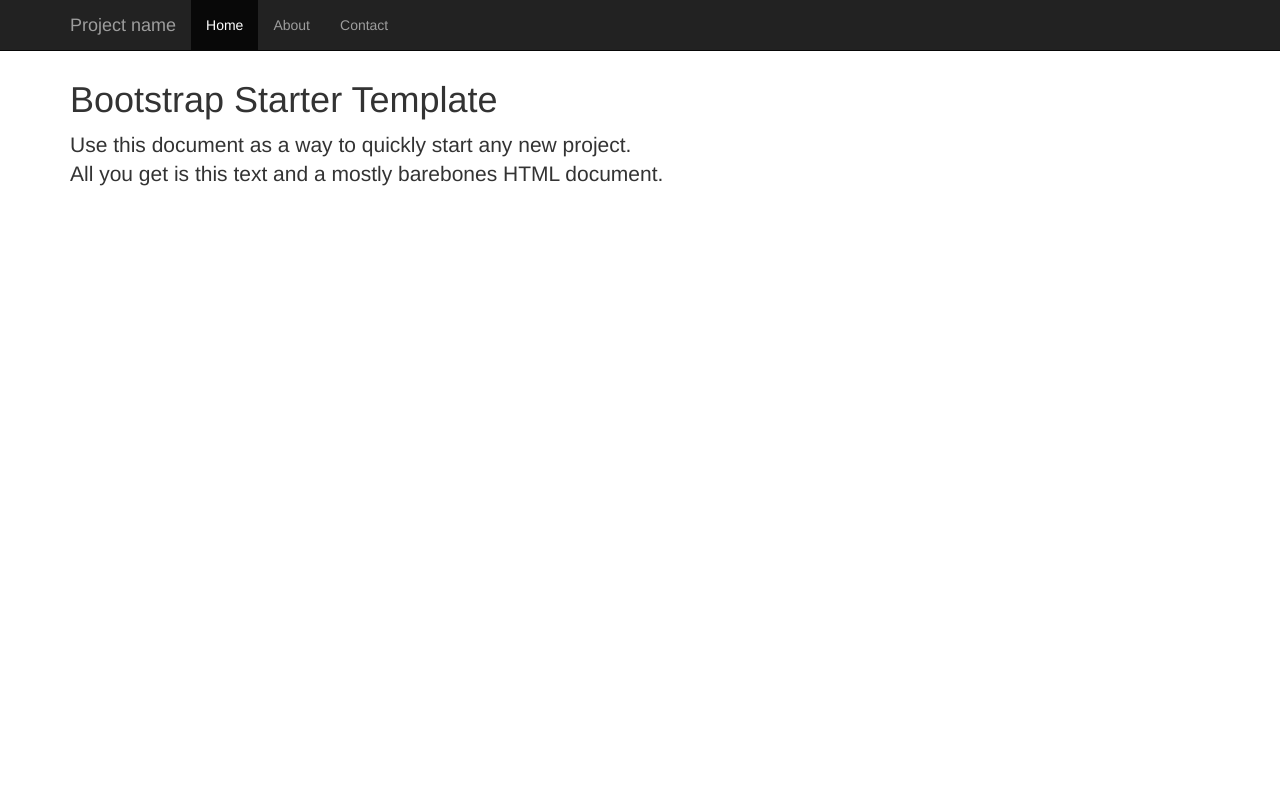
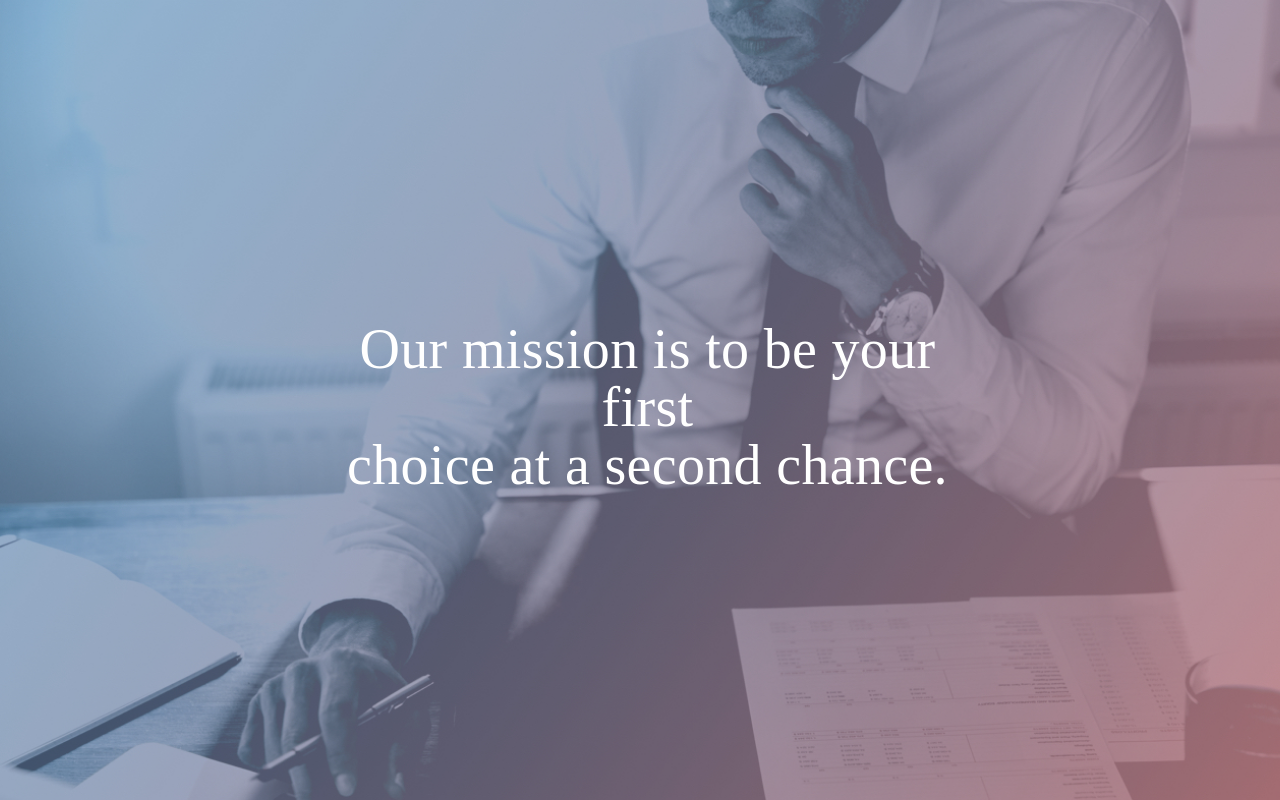
Before and after one commit to aroldoa/https---gitlab.com-levelupthemes-html-appeals-theme, a plain HTML site: page index.html in a window 1280 px wide. Drawn offline with nearby package versions, Linux system fonts and the light colour scheme.

Commit message:
added Masthead and Animation
— added gsap

```diff
--- a/index.html
+++ b/index.html
@@ -11,6 +11,8 @@
     <!-- Bootstrap -->
     <link href="https://maxcdn.bootstrapcdn.com/bootstrap/3.3.7/css/bootstrap.min.css" rel="stylesheet" integrity="sha384-BVYiiSIFeK1dGmJRAkycuHAHRg32OmUcww7on3RYdg4Va+PmSTsz/K68vbdEjh4u" crossorigin="anonymous">
 
+    <link href="style.css" rel="stylesheet"/>
+
     <!-- HTML5 shim and Respond.js for IE8 support of HTML5 elements and media queries -->
     <!-- WARNING: Respond.js doesn't work if you view the page via file:// -->
     <!--[if lt IE 9]>
@@ -21,7 +23,7 @@
 
 <body>
 
-    <nav class="navbar navbar-inverse navbar-fixed-top">
+   <!-- <nav class="navbar navbar-inverse navbar-fixed-top">
         <div class="container">
             <div class="navbar-header">
                 <button type="button" class="navbar-toggle collapsed" data-toggle="collapse" data-target="#navbar" aria-expanded="false" aria-controls="navbar">
@@ -39,25 +41,40 @@
                     <li><a href="#contact">Contact</a></li>
                 </ul>
             </div>
+
+       </div>
+    </nav>
             <!--/.nav-collapse -->
-        </div>
-    </nav>
 
 
+    <section id="masthead">
 
-    <div class="container">
-        <br><br><br>
-        <h1>Bootstrap Starter Template</h1>
-        <p class="lead">Use this document as a way to quickly start any new project.
-            <br> All you get is this text and a mostly barebones HTML document.</p>
-    </div>
-    <!-- /.container -->
+        <div class="container-fluid masthead-banner">
+
+            <div class="row">
+
+                <div class="col-md-6 col-md-offset-3">
+                    <div class="masthead-intro  text-center">
+                        <h1>Our mission is to be your first <br/> choice at a second chance.</h1>
+                        <button>Learn How</button>
+                    </div>
+                </div>
+
+            </div>
+
+        </div>
+
+    </section>
+
+
 
 
     <!-- jQuery (necessary for Bootstrap's JavaScript plugins) -->
     <script src="https://ajax.googleapis.com/ajax/libs/jquery/1.12.4/jquery.min.js"></script>
     <!-- Include all compiled plugins (below), or include individual files as needed -->
     <script src="https://maxcdn.bootstrapcdn.com/bootstrap/3.3.7/js/bootstrap.min.js" integrity="sha384-Tc5IQib027qvyjSMfHjOMaLkfuWVxZxUPnCJA7l2mCWNIpG9mGCD8wGNIcPD7Txa" crossorigin="anonymous"></script>
+    <script src="https://cdnjs.cloudflare.com/ajax/libs/gsap/1.19.0/TweenMax.min.js"></script>
+    <script src="js/anim.js"></script>
 </body>
 
 </html>
--- /dev/null
+++ b/js/anim.js
@@ -0,0 +1,2 @@
+var home = new TimelineMax();
+home.to("#masthead", .9, {opacity:1}).to(".masthead-banner", 1.4, {opacity:1}).to("#masthead h1", 1, {opacity:1});
--- /dev/null
+++ b/style.css
@@ -0,0 +1,66 @@
+html,body{
+height:100%;
+}
+
+
+body{
+margin:0px;
+padding:0px;
+height:100%;
+}
+
+section{
+
+margin:0px;
+padding:0px;
+height:100%;
+
+}
+
+#masthead{
+opacity: 0;
+height:100%;
+margin: 0px;
+padding: 0px;
+/* Permalink - use to edit and share this gradient: http://colorzilla.com/gradient-editor/#417db0+0,be797d+100 */
+background: #417db0; /* Old browsers */
+background: -moz-linear-gradient(-45deg,  #417db0 0%, #be797d 100%); /* FF3.6-15 */
+background: -webkit-linear-gradient(-45deg,  #417db0 0%,#be797d 100%); /* Chrome10-25,Safari5.1-6 */
+background: linear-gradient(135deg,  #417db0 0%,#be797d 100%); /* W3C, IE10+, FF16+, Chrome26+, Opera12+, Safari7+ */
+filter: progid:DXImageTransform.Microsoft.gradient( startColorstr='#417db0', endColorstr='#be797d',GradientType=1 ); /* IE6-9 fallback on horizontal gradient */
+position:relative;
+
+}
+
+.masthead-banner{
+opacity: 0;
+background-image: url(img/banner.jpg);
+background-repeat: no-repeat;
+background-position: top;
+background-size: cover;
+height: 100%;
+}
+
+
+#masthead h1{
+font-family: BodoniSvtyTwoITCTT-Book;
+font-size: 56px;
+color: #FFFFFF;
+letter-spacing: 0.33px;
+line-height: 58px;
+text-align: center;
+margin-bottom: 40px;
+opacity: 0;
+}
+
+.masthead-intro {
+
+    position: absolute;
+    top:300px;
+
+}
+
+.masthead-intro button{
+
+    opacity: 0;
+}
```
Also changed, not shown: img/banner.jpg (added).
